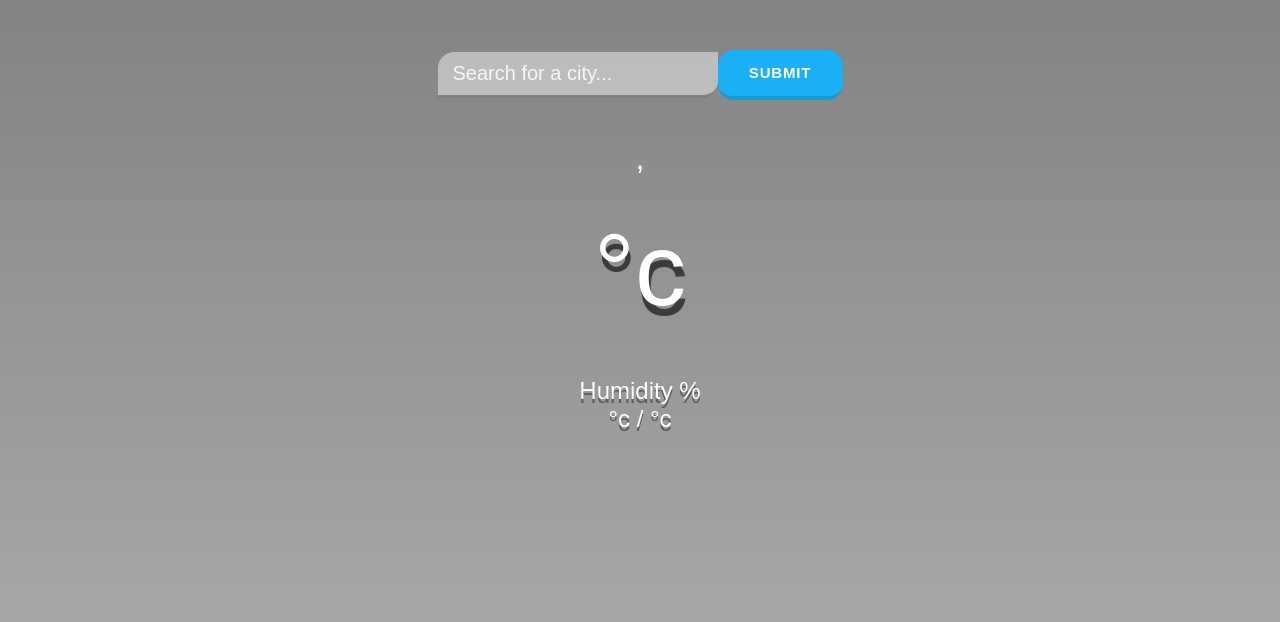
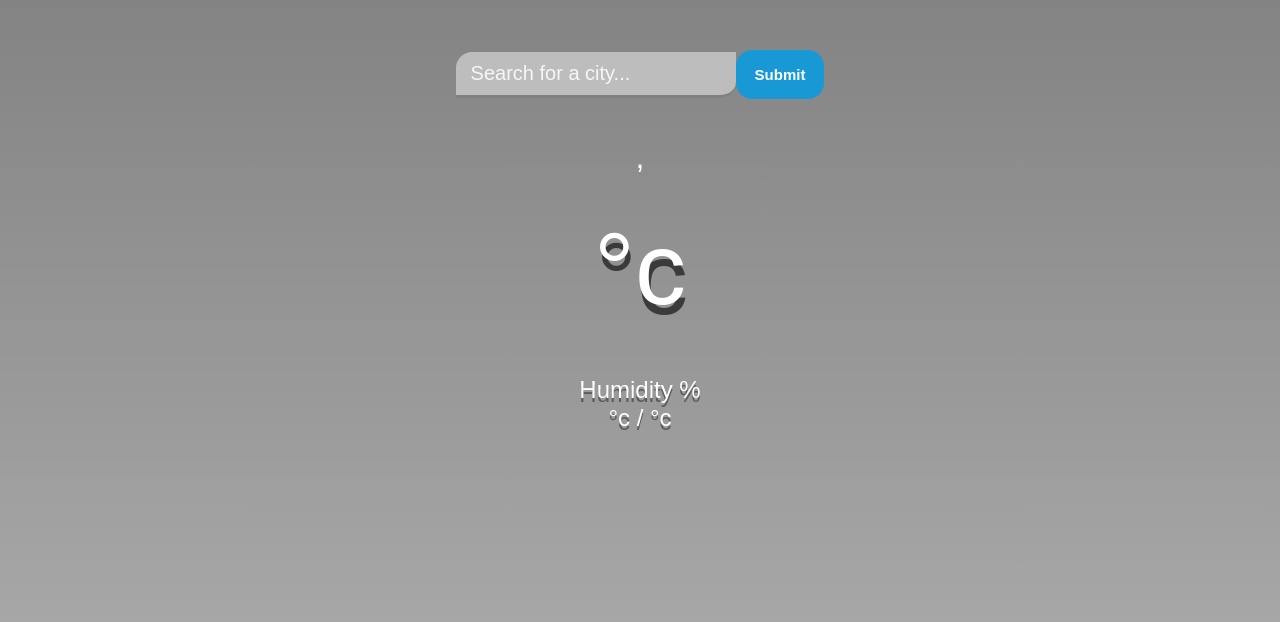
Before and after one commit to Yogesh-27/Weather, a plain HTML site: page index.html in a window 1280 px wide. Drawn offline with Linux system fonts and the light colour scheme; no server answers.

Commit message:
Update style.css

```diff
--- a/assest/css/style.css
+++ b/assest/css/style.css
@@ -34,7 +34,6 @@ header input {
   background-color: rgba(255, 255, 255, 0.448);
   border-radius:  16px 0px 16px 0px;
   border-bottom: 3px solid gray;
-
   color: #313131;
   font-size: 20px;
   font-weight: 300;
@@ -49,60 +48,27 @@ header input:focus {
 }
 
 .button {
-  appearance: button;
   background-color: #1899D6;
   border: solid transparent;
   border-radius: 16px;
-  border-width: 0 0 4px;
-  box-sizing: border-box;
-  color: #FFFFFF;
+  color: #fff;
   cursor: pointer;
   display: inline-block;
-  font-family: din-round,sans-serif;
-  font-size: 15px;
-  font-weight: 700;
-  letter-spacing: .8px;
-  line-height: 20px;
-  margin: 0;
+  font: 700 15px din-round, sans-serif;
   outline: none;
-  overflow: visible;
   padding: 13px 16px;
   text-align: center;
-  text-transform: uppercase;
-  touch-action: manipulation;
-  transform: translateZ(0);
-  transition: filter .2s;
   user-select: none;
-  -webkit-user-select: none;
-  vertical-align: middle;
   white-space: nowrap;
-  width: 10%;
-}
-
-.button:after {
-  background-clip: padding-box;
-  background-color: #1CB0F6;
-  border: solid transparent;
-  border-radius: 16px;
-  border-width: 0 0 4px;
-  bottom: -4px;
-  content: "";
-  left: 0;
-  position: absolute;
-  right: 0;
-  top: 0;
-  z-index: -1;
+  width: fit-content;
 }
 
 .button:hover:not(:disabled) {
   filter: brightness(1.1);
-  -webkit-filter: brightness(1.1);
 }
-
 .button:disabled {
-  cursor: auto;
+  cursor: not-allowed;
 }
-
 .button:active {
   border-width: 4px 0 0;
   background: none;
@@ -117,19 +83,19 @@ main {
   text-align: center;
 }
 
-.location .city {
+.city {
   color: #fff;
   font-size: 32px;
   font-weight: 500;
   margin-bottom: 5px;
 }
 
-.location .date {
+.date {
   color: #fff;
   font-size: 16px;
 }
 
-.current .temp {
+.temp {
   color: #fff;
   font-size: 102px;
   font-weight: 900;
@@ -137,11 +103,11 @@ main {
   text-shadow: 2px 10px rgba(0, 0, 0, 0.6);
 }
 
-.current .temp span {
+.temp span {
   font-weight: 500;
 }
 
-.current .weather {
+.weather {
   color: #fff;
   font-size: 32px;
   font-weight: 700;
@@ -150,7 +116,7 @@ main {
   text-shadow: 0px 3px rgba(0, 0, 0, 0.4);
 }
 
-.current .hi-low,.current .humidity {
+.hi-low,.humidity {
   color: #fff;
   font-size: 24px;
   font-weight: 500;
```
